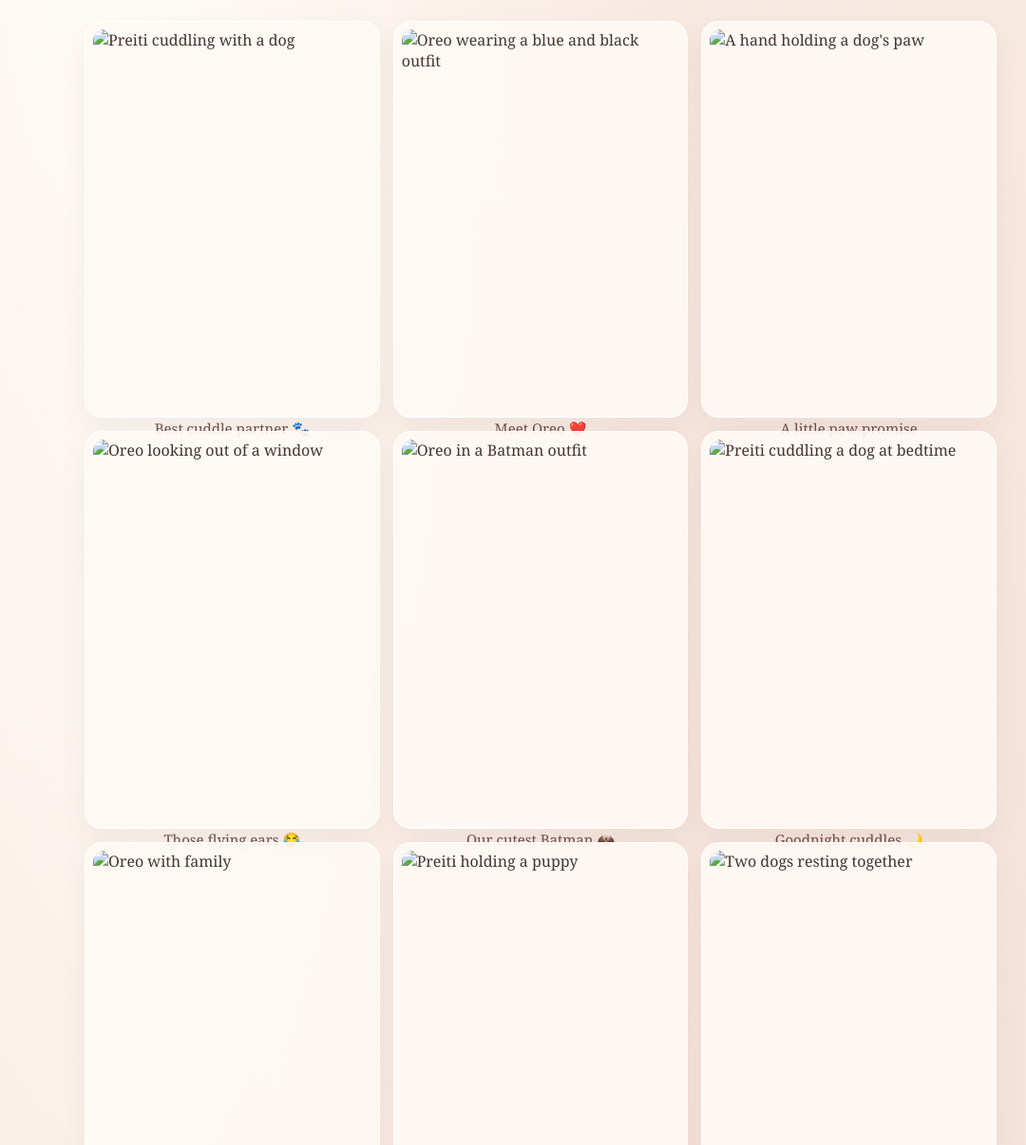
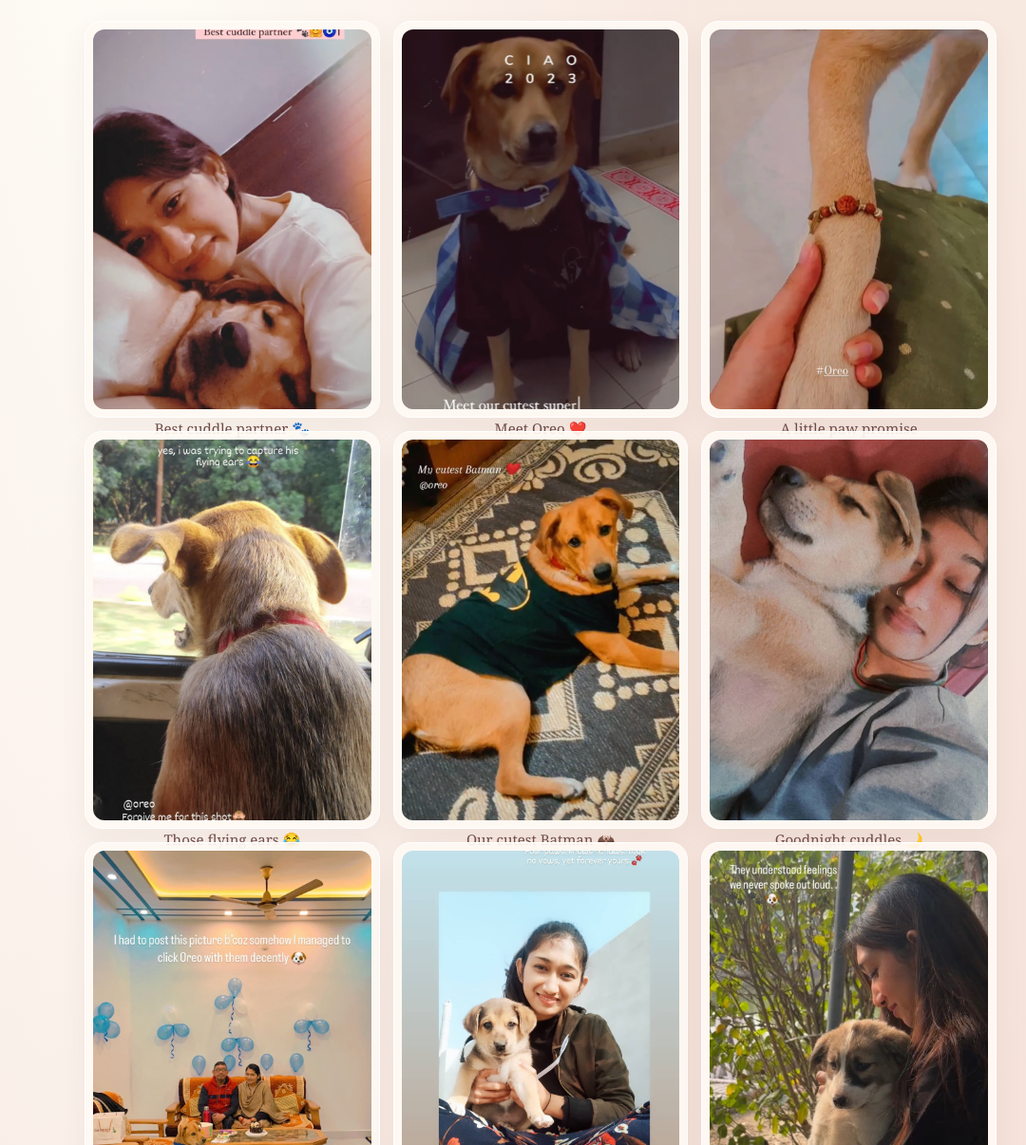
Before and after one commit to NJ08JOSHI/oreo-friends, a plain HTML site: page index.html in a window 1280 px wide. Shown: the part 794-2000 px from the top of the page at 95% size, without its empty margins (71-1151 px from the left). Drawn offline with Linux system fonts and the light colour scheme.

Commit message:
Update index.html

```diff
--- a/index.html
+++ b/index.html
@@ -26,19 +26,19 @@ button,a{font:inherit}.page{max-width:1000px;margin:auto;padding:22px 18px 60px}
   <section class="section" id="photos">
     <div class="section-head"><div class="eyebrow">The real little moments</div><h2>Oreo, Preiti &amp; friends ♡</h2><p>Every cuddle, paw-hold and sleepy moment — a little collection of the love she shares with her furry friends.</p></div>
     <div class="photo-grid">
-      <figure class="photo-card"><img loading="lazy" src="photos/photo-01.jpeg" alt="Preiti cuddling with a dog"><figcaption>Best cuddle partner 🐾</figcaption></figure>
-      <figure class="photo-card"><img loading="lazy" src="photos/photo-02.jpeg" alt="Oreo wearing a blue and black outfit"><figcaption>Meet Oreo ❤️</figcaption></figure>
-      <figure class="photo-card"><img loading="lazy" src="photos/photo-03.jpeg" alt="A hand holding a dog's paw"><figcaption>A little paw promise</figcaption></figure>
-      <figure class="photo-card"><img loading="lazy" src="photos/photo-04.jpeg" alt="Oreo looking out of a window"><figcaption>Those flying ears 😂</figcaption></figure>
-      <figure class="photo-card"><img loading="lazy" src="photos/photo-05.jpeg" alt="Oreo in a Batman outfit"><figcaption>Our cutest Batman 🦇</figcaption></figure>
-      <figure class="photo-card"><img loading="lazy" src="photos/photo-06.jpeg" alt="Preiti cuddling a dog at bedtime"><figcaption>Goodnight cuddles 🌙</figcaption></figure>
-      <figure class="photo-card"><img loading="lazy" src="photos/photo-07.jpeg" alt="Oreo with family"><figcaption>Family, with four paws</figcaption></figure>
-      <figure class="photo-card"><img loading="lazy" src="photos/photo-08.jpeg" alt="Preiti holding a puppy"><figcaption>Little friends, big love</figcaption></figure>
-      <figure class="photo-card"><img loading="lazy" src="photos/photo-09.jpeg" alt="Two dogs resting together"><figcaption>A sleepy Friday</figcaption></figure>
-      <figure class="photo-card"><img loading="lazy" src="photos/photo-10.jpeg" alt="Preiti sitting beside Oreo"><figcaption>Napping partner &amp; snack thief</figcaption></figure>
-      <figure class="photo-card"><img loading="lazy" src="photos/photo-11.jpeg" alt="Preiti with Oreo"><figcaption>Life is better with a furry shadow</figcaption></figure>
-      <figure class="photo-card"><img loading="lazy" src="photos/photo-12.jpeg" alt="A hand holding a dog's paw"><figcaption>Always paw by paw</figcaption></figure>
-      <figure class="photo-card"><img loading="lazy" src="photos/photo-13.jpeg" alt="Dogs resting together"><figcaption>More paws, more love</figcaption></figure>
+      <figure class="photo-card"><img loading="lazy" src="photo-01.jpeg" alt="Preiti cuddling with a dog"><figcaption>Best cuddle partner 🐾</figcaption></figure>
+      <figure class="photo-card"><img loading="lazy" src="photo-02.jpeg" alt="Oreo wearing a blue and black outfit"><figcaption>Meet Oreo ❤️</figcaption></figure>
+      <figure class="photo-card"><img loading="lazy" src="photo-03.jpeg" alt="A hand holding a dog's paw"><figcaption>A little paw promise</figcaption></figure>
+      <figure class="photo-card"><img loading="lazy" src="photo-04.jpeg" alt="Oreo looking out of a window"><figcaption>Those flying ears 😂</figcaption></figure>
+      <figure class="photo-card"><img loading="lazy" src="photo-05.jpeg" alt="Oreo in a Batman outfit"><figcaption>Our cutest Batman 🦇</figcaption></figure>
+      <figure class="photo-card"><img loading="lazy" src="photo-06.jpeg" alt="Preiti cuddling a dog at bedtime"><figcaption>Goodnight cuddles 🌙</figcaption></figure>
+      <figure class="photo-card"><img loading="lazy" src="photo-07.jpeg" alt="Oreo with family"><figcaption>Family, with four paws</figcaption></figure>
+      <figure class="photo-card"><img loading="lazy" src="photo-08.jpeg" alt="Preiti holding a puppy"><figcaption>Little friends, big love</figcaption></figure>
+      <figure class="photo-card"><img loading="lazy" src="photo-09.jpeg" alt="Two dogs resting together"><figcaption>A sleepy Friday</figcaption></figure>
+      <figure class="photo-card"><img loading="lazy" src="photo-10.jpeg" alt="Preiti sitting beside Oreo"><figcaption>Napping partner &amp; snack thief</figcaption></figure>
+      <figure class="photo-card"><img loading="lazy" src="photo-11.jpeg" alt="Preiti with Oreo"><figcaption>Life is better with a furry shadow</figcaption></figure>
+      <figure class="photo-card"><img loading="lazy" src="photo-12.jpeg" alt="A hand holding a dog's paw"><figcaption>Always paw by paw</figcaption></figure>
+      <figure class="photo-card"><img loading="lazy" src="photo-13.jpeg" alt="Dogs resting together"><figcaption>More paws, more love</figcaption></figure>
     </div>
   </section>
 
```
